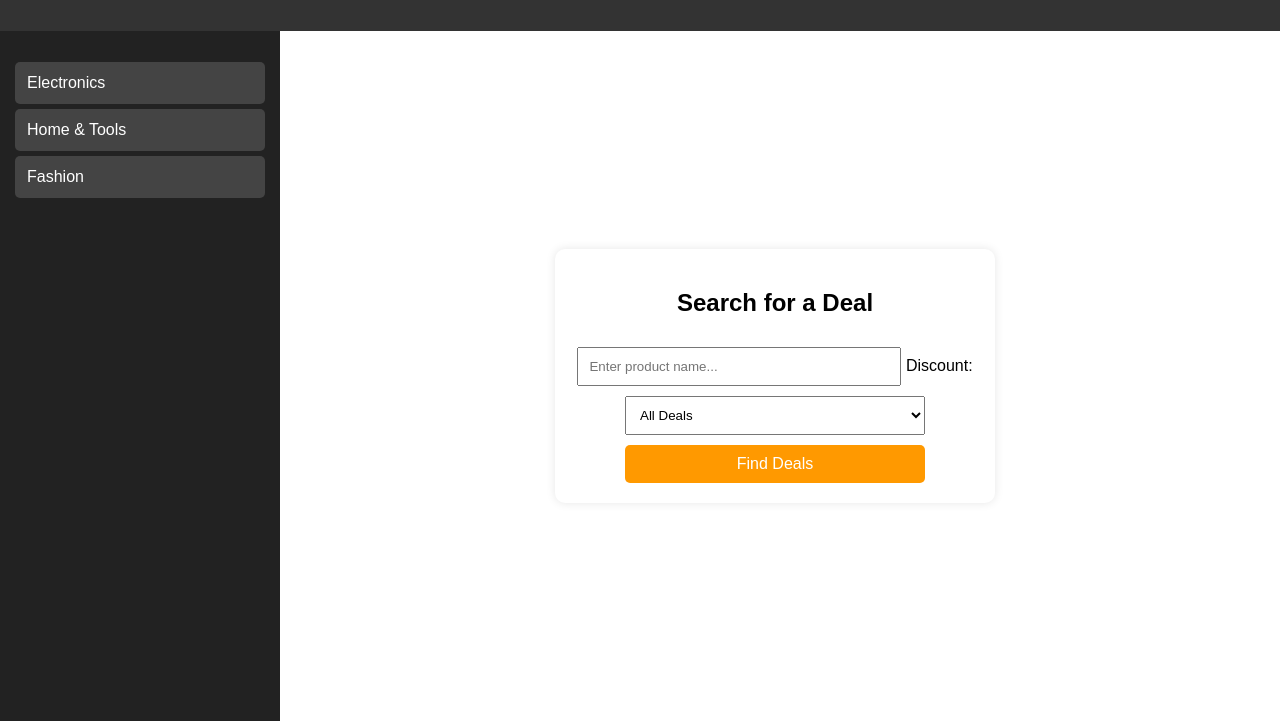
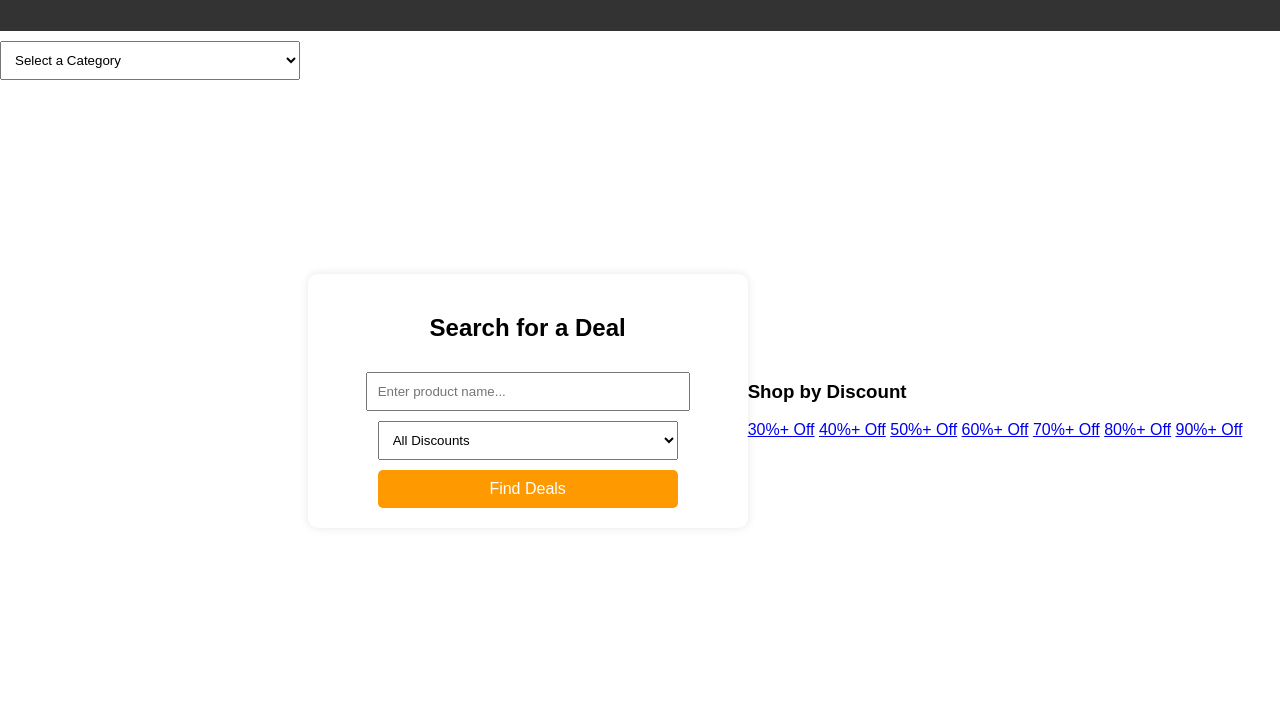
Before and after one commit to skatactor/Allthedeals, a plain HTML site: page index.html in a window 1280 px wide. Shown: the part 79-800 px from the top of the page. Drawn offline with Linux system fonts and the light colour scheme.

Commit message:
Add files via upload

```diff
--- a/index.html
+++ b/index.html
@@ -11,43 +11,35 @@
         <h1 class="site-title">All The Discounts</h1>
     </header>
 
-    <div class="container">
-        <nav class="sidebar">
-            <ul>
-                <li class="dropdown">
-                    <a href="#">Electronics</a>
-                    <ul class="dropdown-content">
-                        <li><a href="https://www.amazon.com/s?i=electronics&rh=p_8%3A30-39&tag=allthedisco04-20" target="_blank">30%+ Off</a></li>
-                        <li><a href="https://www.amazon.com/s?i=electronics&rh=p_8%3A40-49&tag=allthedisco04-20" target="_blank">40%+ Off</a></li>
-                        <li><a href="https://www.amazon.com/s?i=electronics&rh=p_8%3A50-59&tag=allthedisco04-20" target="_blank">50%+ Off</a></li>
-                    </ul>
-                </li>
-                <li class="dropdown">
-                    <a href="#">Home & Tools</a>
-                    <ul class="dropdown-content">
-                        <li><a href="https://www.amazon.com/s?i=home-garden&rh=p_8%3A30-39&tag=allthedisco04-20" target="_blank">30%+ Off</a></li>
-                        <li><a href="https://www.amazon.com/s?i=home-garden&rh=p_8%3A40-49&tag=allthedisco04-20" target="_blank">40%+ Off</a></li>
-                        <li><a href="https://www.amazon.com/s?i=home-garden&rh=p_8%3A50-59&tag=allthedisco04-20" target="_blank">50%+ Off</a></li>
-                    </ul>
-                </li>
-                <li class="dropdown">
-                    <a href="#">Fashion</a>
-                    <ul class="dropdown-content">
-                        <li><a href="https://www.amazon.com/s?i=fashion&rh=p_8%3A30-39&tag=allthedisco04-20" target="_blank">30%+ Off</a></li>
-                        <li><a href="https://www.amazon.com/s?i=fashion&rh=p_8%3A40-49&tag=allthedisco04-20" target="_blank">40%+ Off</a></li>
-                        <li><a href="https://www.amazon.com/s?i=fashion&rh=p_8%3A50-59&tag=allthedisco04-20" target="_blank">50%+ Off</a></li>
-                    </ul>
-                </li>
-            </ul>
+    <nav class="category-menu">
+        <select id="category-select" onchange="navigateToCategory()">
+            <option value="">Select a Category</option>
+            <optgroup label="Electronics">
+                <option value="https://www.amazon.com/s?i=electronics&tag=allthedisco04-20">All Electronics</option>
+                <option value="https://www.amazon.com/s?i=electronics&rh=n%3A172282&tag=allthedisco04-20">Laptops</option>
+                <option value="https://www.amazon.com/s?i=electronics&rh=n%3A172659&tag=allthedisco04-20">TVs</option>
+                <option value="https://www.amazon.com/s?i=electronics&rh=n%3A7072561011&tag=allthedisco04-20">Smartphones</option>
+            </optgroup>
+            <optgroup label="Home & Tools">
+                <option value="https://www.amazon.com/s?i=home-garden&tag=allthedisco04-20">All Home & Tools</option>
+                <option value="https://www.amazon.com/s?i=home-garden&rh=n%3A284507&tag=allthedisco04-20">Kitchen Appliances</option>
+                <option value="https://www.amazon.com/s?i=home-garden&rh=n%3A328182011&tag=allthedisco04-20">Power Tools</option>
+            </optgroup>
+            <optgroup label="Fashion">
+                <option value="https://www.amazon.com/s?i=fashion&tag=allthedisco04-20">All Fashion</option>
+                <option value="https://www.amazon.com/s?i=fashion-mens&tag=allthedisco04-20">Men's Clothing</option>
+                <option value="https://www.amazon.com/s?i=fashion-womens&tag=allthedisco04-20">Women's Clothing</option>
+                <option value="https://www.amazon.com/s?i=fashion-kids&tag=allthedisco04-20">Kids' Clothing</option>
+            </optgroup>
+        </select>
     </nav>
 
     <main class="main-content">
         <div class="search-container">
             <h2>Search for a Deal</h2>
             <input type="text" id="search-box" placeholder="Enter product name...">
-                <label for="discount">Discount:</label>
             <select id="discount">
-                    <option value="all">All Deals</option>
+                <option value="all">All Discounts</option>
                 <option value="30-39">30%+ Off</option>
                 <option value="40-49">40%+ Off</option>
                 <option value="50-59">50%+ Off</option>
@@ -58,8 +50,18 @@
             </select>
             <button onclick="searchDeals()">Find Deals</button>
         </div>
+
+        <div class="discount-buttons">
+            <h3>Shop by Discount</h3>
+            <a href="https://www.amazon.com/s?i=all&rh=p_8%3A30-39&tag=allthedisco04-20" target="_blank">30%+ Off</a>
+            <a href="https://www.amazon.com/s?i=all&rh=p_8%3A40-49&tag=allthedisco04-20" target="_blank">40%+ Off</a>
+            <a href="https://www.amazon.com/s?i=all&rh=p_8%3A50-59&tag=allthedisco04-20" target="_blank">50%+ Off</a>
+            <a href="https://www.amazon.com/s?i=all&rh=p_8%3A60-69&tag=allthedisco04-20" target="_blank">60%+ Off</a>
+            <a href="https://www.amazon.com/s?i=all&rh=p_8%3A70-79&tag=allthedisco04-20" target="_blank">70%+ Off</a>
+            <a href="https://www.amazon.com/s?i=all&rh=p_8%3A80-89&tag=allthedisco04-20" target="_blank">80%+ Off</a>
+            <a href="https://www.amazon.com/s?i=all&rh=p_8%3A90-99&tag=allthedisco04-20" target="_blank">90%+ Off</a>
+        </div>
     </main>
-    </div>
 
     <script src="script.js"></script>
 </body>
```
Lines whose indentation alone changed are shown as unchanged.
